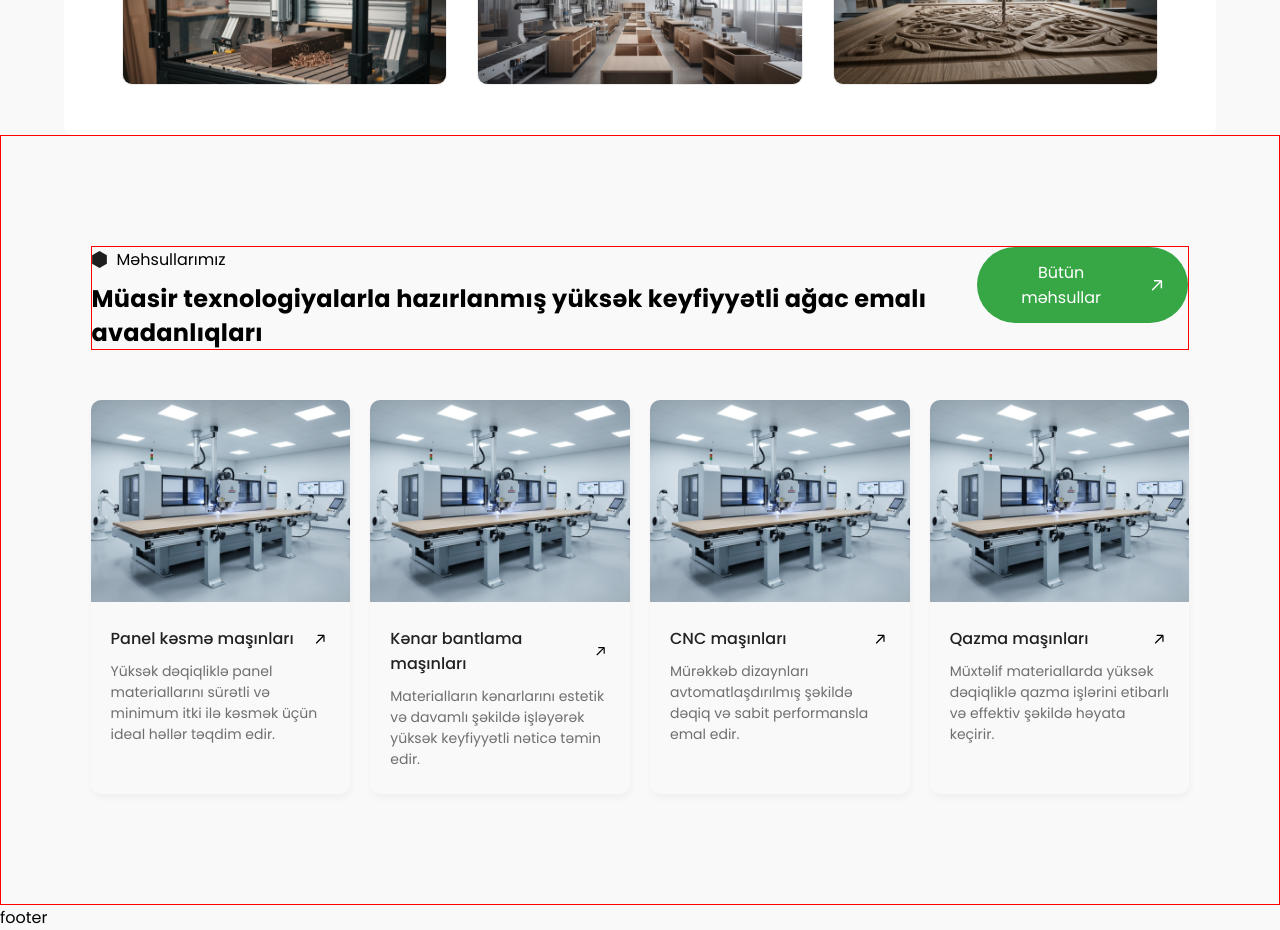
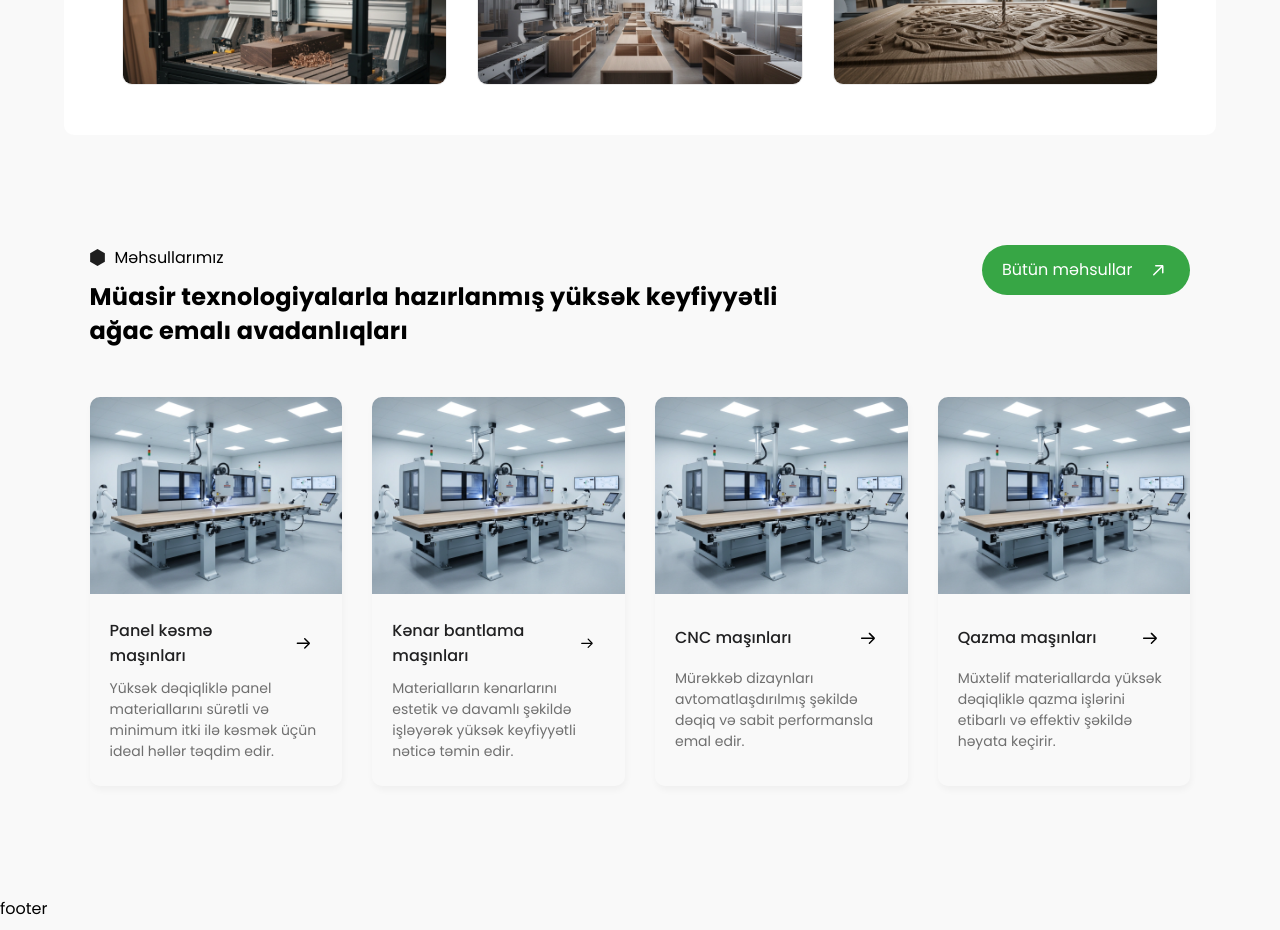
Before and after one commit to myshayhla/nanxing-, a React (Vite) app: page / in a window 1280 px wide. Shown: the part 1000-1930 px from the top of the page. Built offline with nearby package versions, Linux system fonts and the light colour scheme.

Commit message:
home products section is ready

```diff
--- a/src/Components/HomeProducts/HomeProducts.jsx
+++ b/src/Components/HomeProducts/HomeProducts.jsx
@@ -4,6 +4,7 @@ import Img1 from "../../assets/Images/HomeProduct1.webp";
 import MainBtn from '../MainBtn/MainBtn';
 import List from "../../assets/Icons/title-icon.svg?react";
 import Arrow from "../../assets/Icons/Arrow-white.svg?react";
+import { Link } from 'react-router-dom';
 
 
 function HomeProducts() {
@@ -53,11 +54,14 @@ function HomeProducts() {
                 emalı avadanlıqları
               </h1>
             </div>
-            <div className="right">
+            <div className="products-btn">
+              <Link to={"/products"}>
                 <MainBtn title={"Bütün məhsullar"} />
+              </Link>
             </div>
           </div>
           <div className="products">
+            <div className="products-content">
               {machines.map((item) => (
                 <div className="product-card" key={item.id}>
                   <img src={item.img} alt={item.title} />
@@ -71,6 +75,12 @@ function HomeProducts() {
                 </div>
               ))}
             </div>
+            <div to={"/products"} className="product-btn">
+              <Link>
+                <MainBtn title={"Bütün məhsullar"} />
+              </Link>
+            </div>
+          </div>
         </div>
       </section>
     </>
--- a/src/Components/HomeProducts/Style.scss
+++ b/src/Components/HomeProducts/Style.scss
@@ -1,11 +1,11 @@
 #home-products {
-  border: 1px solid red;
   padding: 110px 7%;
   .home-products {
     .head {
       display: flex;
+      gap: 20px;
+      flex-wrap: wrap;
       justify-content: space-between;
-      border: 1px solid red;
       margin-bottom: 50px;
       .left {
         .title {
@@ -15,17 +15,26 @@
         }
         h1 {
           padding-top: 10px;
-          max-width: 900px;
+          max-width: 740px;
           width: 100%;
           line-height: 140%;
           letter-spacing: 0.2px;
         }
       }
+      .products-btn{
+        width: auto;
+        display: block;
+        height: 60px;
+      }
     }
-    .products {
-    //   border: 2px solid blue;
+    .products{
+      // display: flex;
+      // flex-direction: column;
+
+
+    .products-content {
       display: flex;
-      gap: 20px;
+      gap: 30px;
       .product-card {
         display: flex;
         flex-direction: column;
@@ -49,8 +58,10 @@
 
             }
             .arrow-icon {
-              width: 20px;
-              height: 20px;
+              transform: rotate(45deg);
+              padding: 8px;
+              border-radius: 50%;
+                  transition: all 300ms ease;
 
               path {
                 fill: black;
@@ -63,26 +74,63 @@
             padding-top: 10px;
         }
         }
+        &:hover{
+            .arrow-icon {
+
+               background-color: #37A645;
+
+              path {
+                fill: rgb(255, 255, 255) !important;
+
+              }
+            }
+        }
       }
     }
+     .product-btn{
+        display: none;
+      }
+  }
   }
    @media screen and (max-width: 991px) {
+    padding-top: 120px;
+    .head{
+      flex-direction: column  ;
+      h1{
+        font-size: 24px;
+      }
+      .products-btn{
+        display: none !important;
+      }
+    }
     margin-top: -80px;
-    .products {
+    .products-content{
       flex-wrap: wrap;
       // flex: 2 2 calc(43.333% - 100px);
-      margin: 20px 5%;
       .product-card {
         flex: 1 1 calc(40% - 30px);
+      }
+      .products-btn{
+        display: block;
+      }
+    }
+    .products {
+      .product-btn{
+        display: flex !important ;
+
       }
     }
   }
 
   @media screen and (max-width: 600px) {
+
     .products {
       .product-card {
         flex: 1 1 100%;
       }
+      .product-btn{
+        display: block !important;
+      }
     }
   }
 }
--- a/src/Components/MainBtn/Style.scss
+++ b/src/Components/MainBtn/Style.scss
@@ -7,8 +7,9 @@
   display: flex;
   justify-content: space-between;
   align-items: center;
-  gap: 20px;
+  gap: 14px;
   width: 100%;
+  height: 50px;
   cursor: pointer;
   transition: all 0.3s ease;
 
```
Lines whose indentation alone changed are shown as unchanged.
